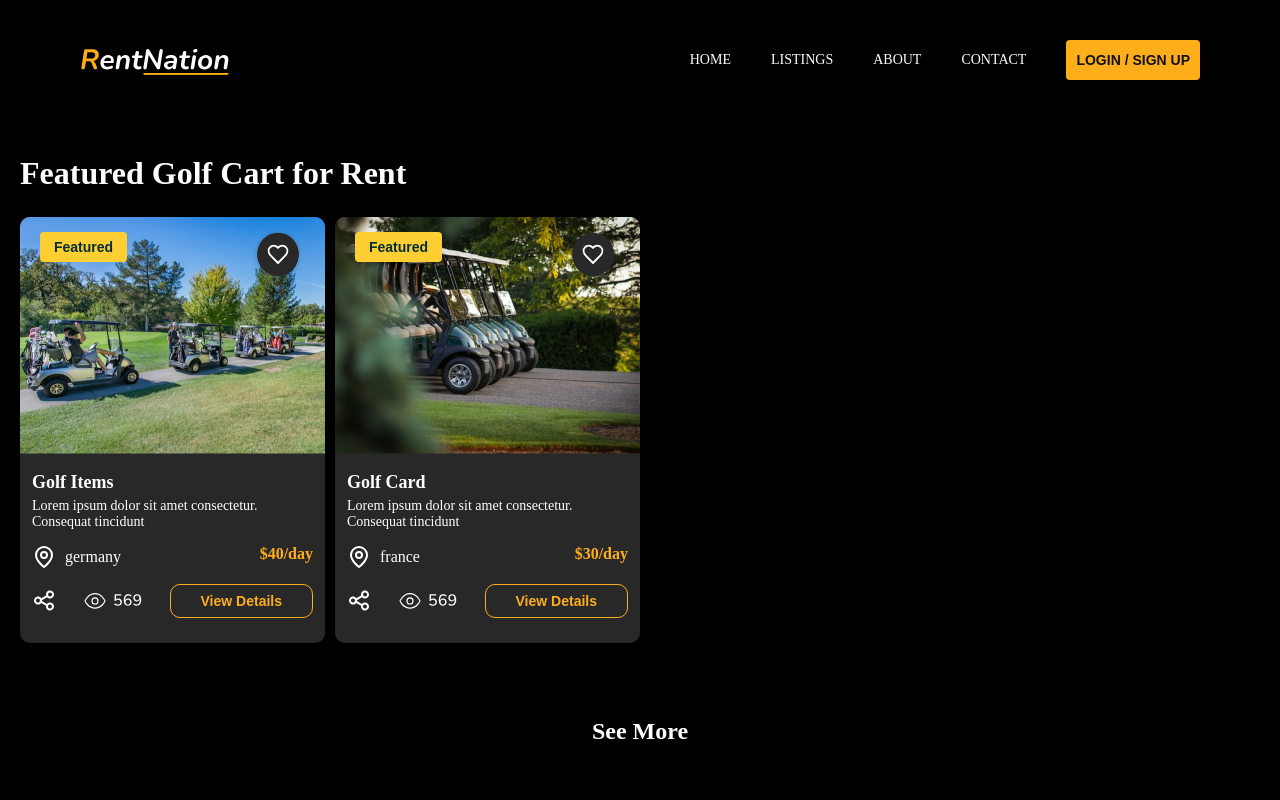
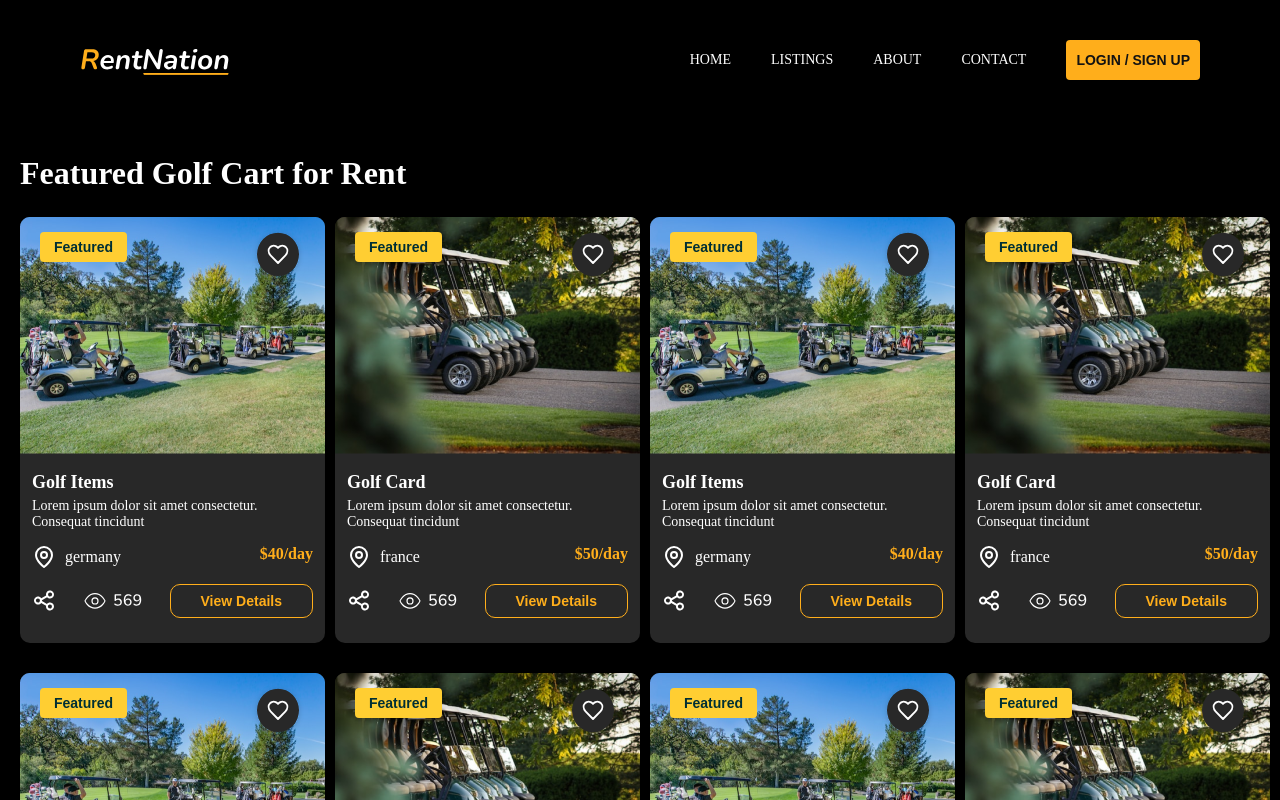
Before and after one commit to zainabzahid711/RentNation, a React (Create React App) app: page / in a window 1280 px wide. Shown: the top 800 px of the page. Built offline with nearby package versions, Linux system fonts and the light colour scheme; the HTML template or start-up script is replaced by a standard one.

Commit message:
mapping cards

```diff
--- a/src/_components/cardContainer/CardContainer.js
+++ b/src/_components/cardContainer/CardContainer.js
@@ -4,23 +4,74 @@ import Card from "../card/Card";
 import poloCars from "../../_assets/png/polo cars.png";
 import blurCars from "../../_assets/png/blur cars.png";
 
+const cardData = [
+  {
+    image: poloCars,
+    price: "40",
+    location: "germany",
+    heading: "Golf Items",
+  },
+  {
+    image: blurCars,
+    price: "50",
+    location: "france",
+    heading: "Golf Card",
+  },
+  {
+    image: poloCars,
+    price: "40",
+    location: "germany",
+    heading: "Golf Items",
+  },
+  {
+    image: blurCars,
+    price: "50",
+    location: "france",
+    heading: "Golf Card",
+  },
+  {
+    image: poloCars,
+    price: "40",
+    location: "germany",
+    heading: "Golf Items",
+  },
+  {
+    image: blurCars,
+    price: "50",
+    location: "france",
+    heading: "Golf Card",
+  },
+  {
+    image: poloCars,
+    price: "40",
+    location: "germany",
+    heading: "Golf Items",
+  },
+  {
+    image: blurCars,
+    price: "50",
+    location: "france",
+    heading: "Golf Card",
+  },
+];
+
 const CardContainer = () => {
   return (
     <div className={styles.cardContainer}>
       <h1 className={styles.mainHeading}> Featured Golf Cart for Rent </h1>
       <div className={styles.cardWrapper}>
-        <Card
-          img={poloCars}
-          price={"40"}
-          location={"germany"}
-          heading={"Golf Items"}
-        />
-        <Card
-          img={blurCars}
-          price={"30"}
-          location={"france"}
-          heading={"Golf Card"}
-        />
+        {/* card mapping start */}
+
+        {cardData.map((item) => (
+          <Card
+            img={item.image}
+            price={item.price}
+            location={item.location}
+            heading={item.heading}
+          />
+        ))}
+
+        {/* end */}
       </div>
       <p className={styles.seeMore}> See More </p>
     </div>
--- a/src/page/FeaturePage.js
+++ b/src/page/FeaturePage.js
@@ -2,13 +2,16 @@ import React from "react";
 import NavBar from "../_components/navbar/NavBar";
 import CardContainer from "../_components/cardContainer/CardContainer";
 import Footer from "../_components/footer/Footer";
+import BgImage from "../_assets/png/bg-img.png";
+import styles from "./FeaturePage.module.css";
 
 const FeaturePage = () => {
   return (
-    <div>
+    <div className={styles.parent}>
       <NavBar />
       <CardContainer />
       <Footer />
+      <img className={styles.bgImage} src={BgImage} alt="bgImg" />
     </div>
   );
 };
--- /dev/null
+++ b/src/page/FeaturePage.module.css
@@ -0,0 +1,9 @@
+.parent {
+  position: relative;
+}
+
+.bgImage {
+  position: absolute;
+  bottom: 130px;
+  z-index: -1;
+}
```
Also changed, not shown: src/_assets/png/bg-img.png (added), src/page/FeaturePage.css (deleted).
